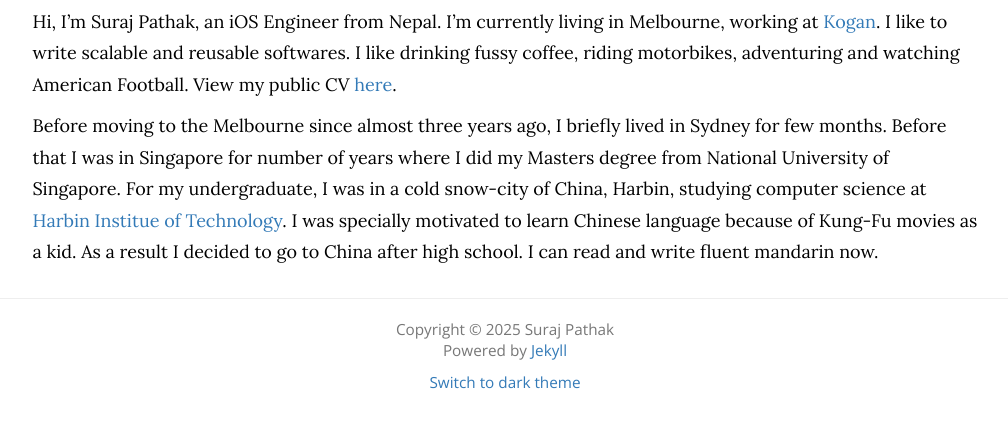
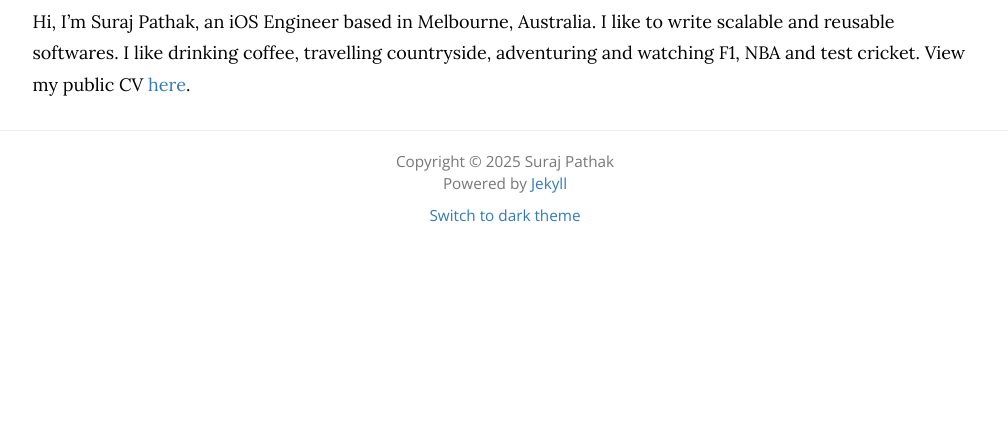
Before and after one commit to freesuraj/freesuraj.github.io, a Jekyll site: the page built from about/index.markdown, in a window 1280 px wide, cut to the strip 274-702 px from the top of the page. Shown: the whole strip, without its empty margins (135-1143 px from the left). Built offline with Jekyll 4.4.1, drawn with Linux system fonts in a browser that asks for light colours; nearby versions of some CDN libraries.

Commit message:
update about me

```diff
--- a/about/index.markdown
+++ b/about/index.markdown
@@ -7,6 +7,4 @@ title: About Me
 
 ![Alt text](https://avatars0.githubusercontent.com/u/1287492?v=3&s=150){: class="img-circle"}
 
-Hi, I'm Suraj Pathak, an iOS Engineer from Nepal. I'm currently living in Melbourne, working at [Kogan](http://www.kogan.com.au/). I like to write scalable and reusable softwares. I like drinking fussy coffee, riding motorbikes, adventuring and watching American Football. View my public CV [here](/cv){: target="_blank"}.
-
-Before moving to the Melbourne since almost three years ago, I briefly lived in Sydney for few months. Before that I was in Singapore for number of years where I did my Masters degree from National University of Singapore. For my undergraduate, I was in a cold snow-city of China, Harbin, studying computer science at [Harbin Institue of Technology](http://en.hit.edu.cn/). I was specially motivated to learn Chinese language because of Kung-Fu movies as a kid. As a result I decided to go to China after high school. I can read and write fluent mandarin now.
+Hi, I'm Suraj Pathak, an iOS Engineer based in Melbourne, Australia. I like to write scalable and reusable softwares. I like drinking coffee, travelling countryside, adventuring and watching F1, NBA and test cricket. View my public CV [here](/cv){: target="_blank"}.
```
